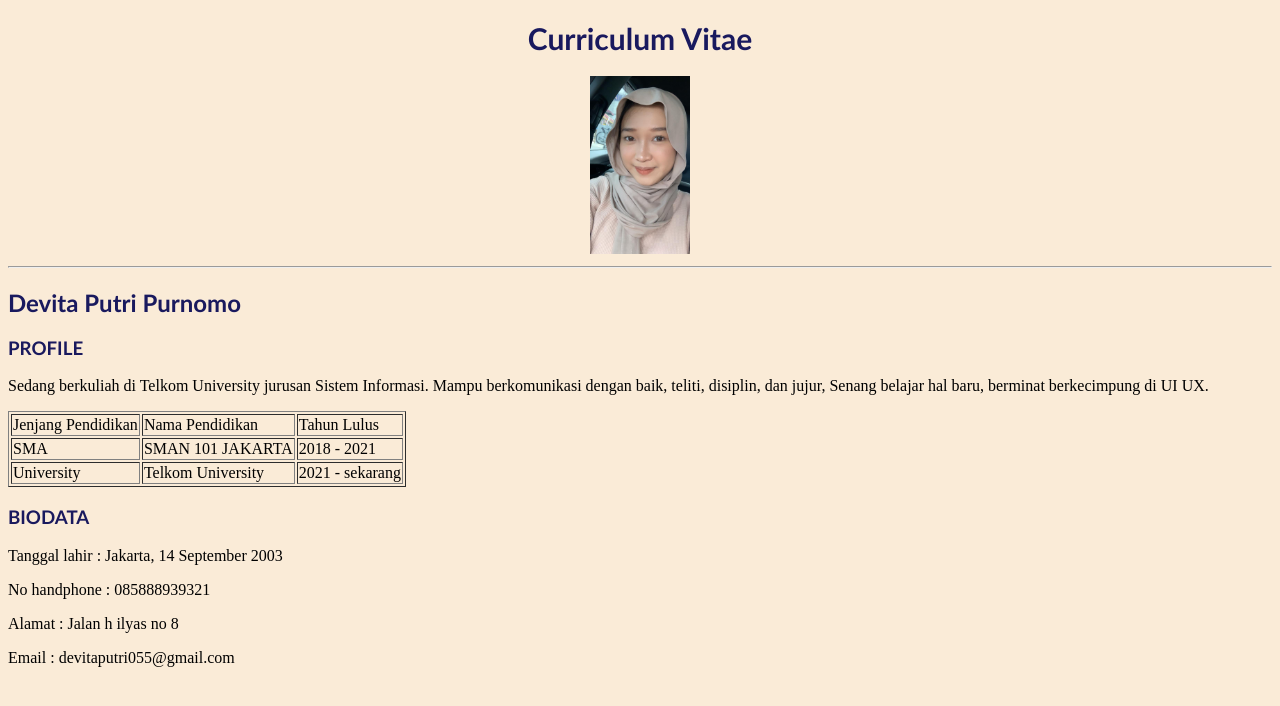
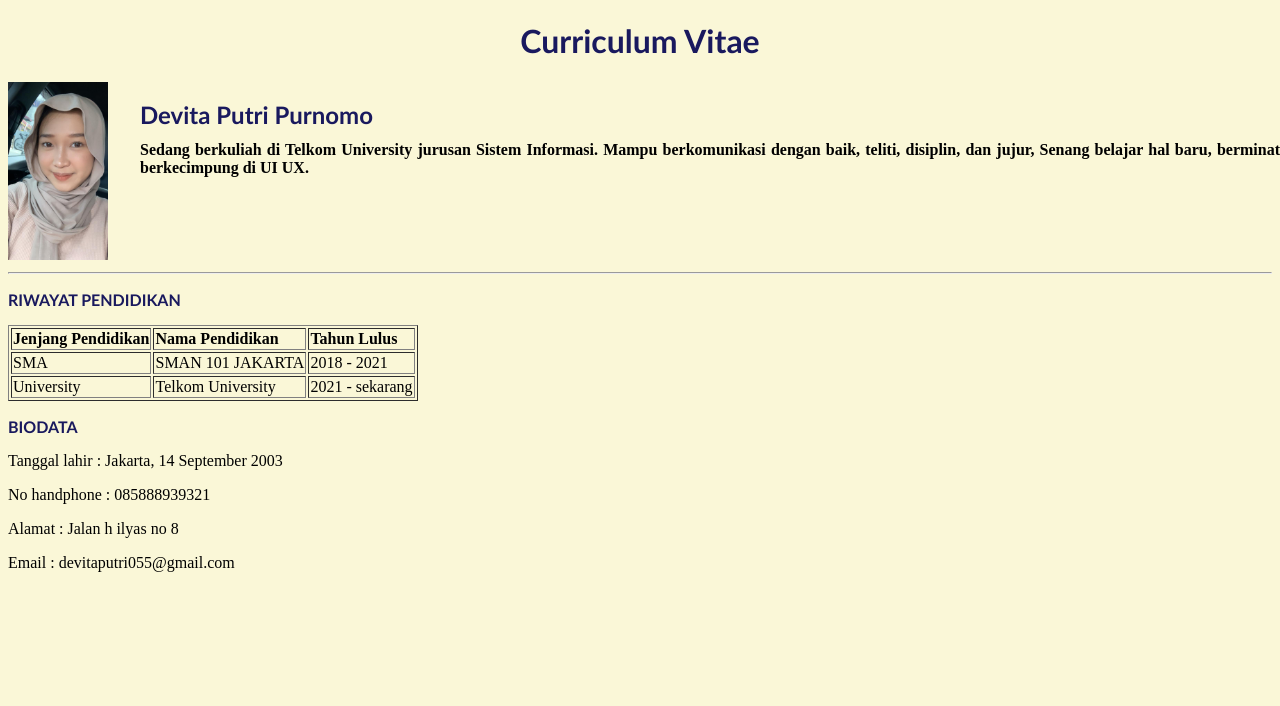
Before and after one commit to devitaputrii/WAD_Project1, a plain HTML site: page index.html in a window 1280 px wide. Drawn offline with Linux system fonts and the light colour scheme.

Commit message:
Update index.html

```diff
--- a/index.html
+++ b/index.html
@@ -4,23 +4,52 @@
 <title> devita web</title>
 
 </head>
-<body bgcolor = "#FAEBD7">
+<style>
+    body {
+        background-color: rgb(250, 247, 215);
+    }
+    h1 {
+        color: rgb(25, 25, 94);
+        font-family: 'Gill Sans', 'Gill Sans MT', Calibri, 'Trebuchet MS', sans-serif;
+        font-weight: 900;
+        text-align: center;
+    }
+    h2 {
+        color: rgb(25, 25, 94);
+        font-family: 'Gill Sans', 'Gill Sans MT', Calibri, 'Trebuchet MS', sans-serif;
+        font-weight: 900;
+        position: absolute;
+        left: 140px;
+        top: 80px;
+    }
+    h3 {
+        color: rgb(25, 25, 94);
+        font-size: 16px;
+        font-family: 'Gill Sans', 'Gill Sans MT', Calibri, 'Trebuchet MS', sans-serif;
+    }
+    h4 {
+        position:absolute;
+        left:140px;
+        top: 120px;
+        text-align: justify;
+    }
+</style>
 
+<h1 >Curriculum Vitae</h1>
+<img src= devita.jpg width="100 px">
 
-<h1 style="color: rgb(25, 25, 94); font-size: 30px; text-alignment: center; font-family: 'Gill Sans', 'Gill Sans MT', Calibri, 'Trebuchet MS', sans-serif; font-weight: bold; text-align: center;">Curriculum Vitae</h1>
-<center> <img src= devita.jpg width="100 px"> </center>
+<h2 > Devita Putri Purnomo </h2>
 <hr>
-<h2 style="color:rgb(25, 25, 94); font- size; 20 px; font-family: 'Gill Sans', 'Gill Sans MT', Calibri, 'Trebuchet MS', sans-serif;"> Devita Putri Purnomo </h2>
-<h3 style="color: rgb(25, 25, 94); font-size: 15 px;  font-family: 'Gill Sans', 'Gill Sans MT', Calibri, 'Trebuchet MS', sans-serif; font-weight: bold;"> PROFILE</h3>
-<p> Sedang berkuliah di Telkom University jurusan Sistem Informasi. Mampu berkomunikasi dengan baik, teliti, disiplin, dan jujur, Senang belajar hal baru, berminat berkecimpung di UI UX. </p>
+<h3> RIWAYAT PENDIDIKAN </h3>
+<h4> Sedang berkuliah di Telkom University jurusan Sistem Informasi. Mampu berkomunikasi dengan baik, teliti, disiplin, dan jujur, Senang belajar hal baru, berminat berkecimpung di UI UX. </h4>
 <table border="1">
     <tr>
-        <td>Jenjang Pendidikan</td>
-        <td>Nama Pendidikan</td>
-        <td>Tahun Lulus</td>
+        <td style="font-weight: bold;">Jenjang Pendidikan</td>
+        <td style="font-weight: bold;">Nama Pendidikan</td>
+        <td style="font-weight: bold;">Tahun Lulus</td>
     </tr>
     <tr>
-        <td>SMA  </td>
+        <td>SMA </td>
         <td>SMAN 101 JAKARTA</td>
         <td>2018 - 2021</td>
     </tr>
@@ -30,10 +59,12 @@
         <td> 2021 - sekarang</td>
     </tr>
 </table>
-<h3 style="color: rgb(25, 25, 94);font-weight: 700; font-size: 15 px; font-family: 'Gill Sans', 'Gill Sans MT', Calibri, 'Trebuchet MS', sans-serif; ">  BIODATA </h3>
+<h3>  BIODATA </h3>
 <p> Tanggal lahir : Jakarta, 14 September 2003 </p>
 <p> No handphone  : 085888939321</p>
 <p> Alamat        : Jalan h ilyas no 8 </p>
 <p> Email         : devitaputri055@gmail.com</p>
+
+
 </body>
 </html>
```
